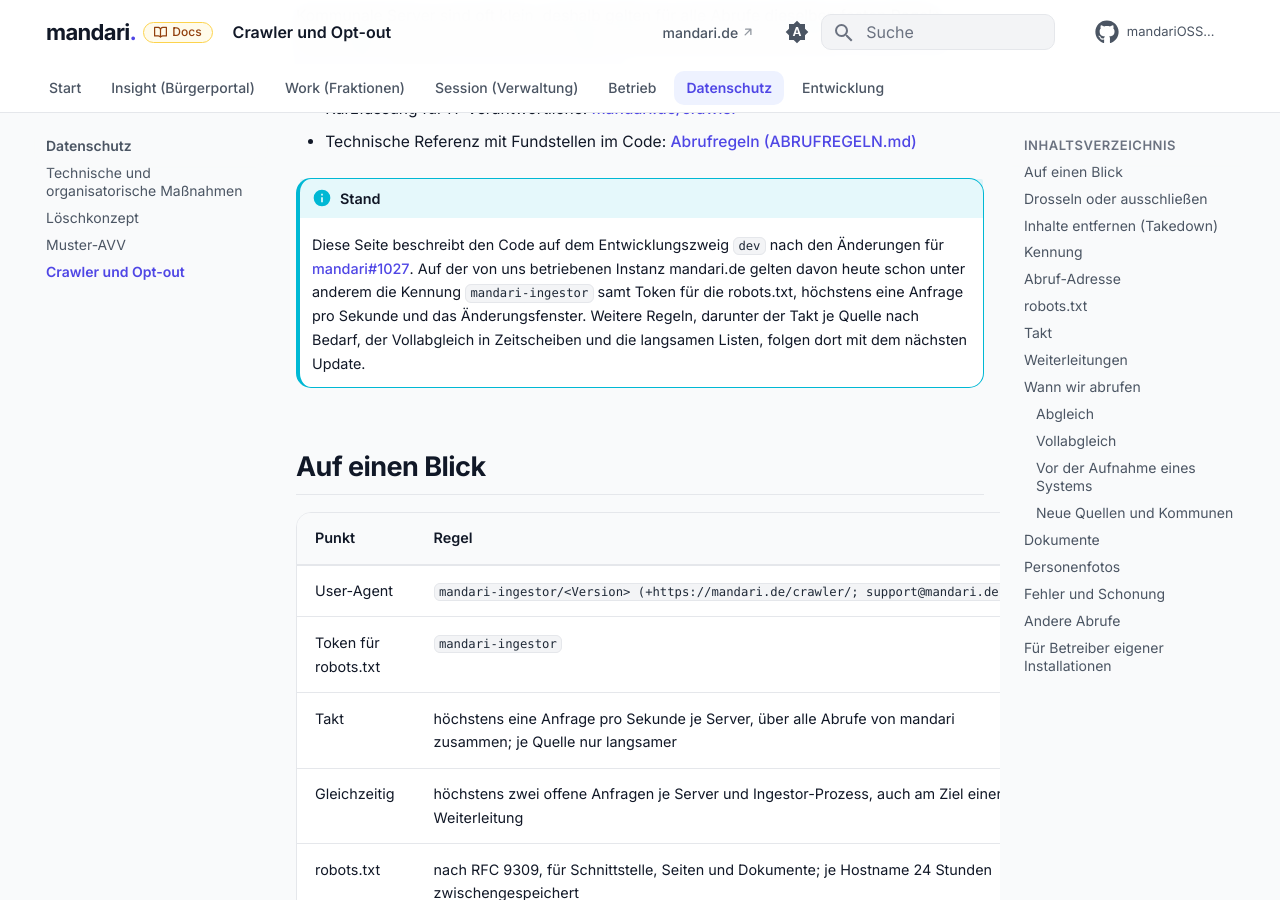
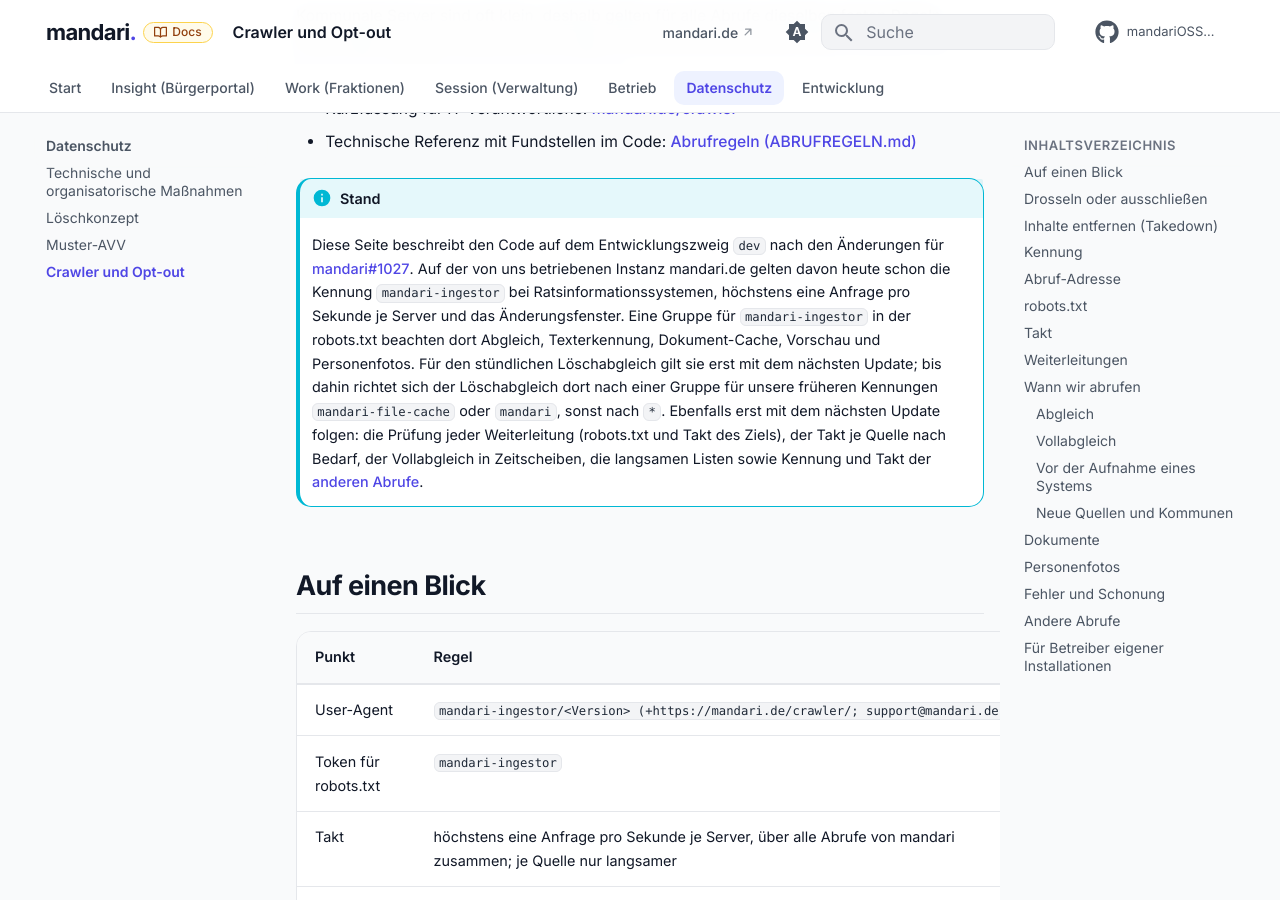
Before and after one commit to mandariOSS/docs, an MkDocs documentation site: the page built from docs/datenschutz/crawler.md, in a window 1280 px wide and 900 px high, scrolled down 303 px. Built offline with MkDocs 1.6.1 and Material for MkDocs 9.7.7, drawn with Linux system fonts in a browser that asks for light colours; comment, search, counter and statistics services are not loaded; some of the changed text lies outside the part shown.

Commit message:
Crawler: Stand auf mandari.de genau (Löschabgleich beachtet mandari-ingestor erst mit dem nächsten Update), Abschalten gilt für Abrufe beim Ratsinformationssystem (mandari#1027)

```diff
--- a/docs/datenschutz/crawler.md
+++ b/docs/datenschutz/crawler.md
@@ -11,7 +11,7 @@
 - Technische Referenz mit Fundstellen im Code: [Abrufregeln (ABRUFREGELN.md)](https://github.com/mandariOSS/mandari/blob/dev/docs/ABRUFREGELN.md)
 
 !!! info "Stand"
-    Diese Seite beschreibt den Code auf dem Entwicklungszweig `dev` nach den Änderungen für [mandari#1027](https://github.com/mandariOSS/mandari/issues/1027). Auf der von uns betriebenen Instanz mandari.de gelten davon heute schon unter anderem die Kennung `mandari-ingestor` samt Token für die robots.txt, höchstens eine Anfrage pro Sekunde und das Änderungsfenster. Weitere Regeln, darunter der Takt je Quelle nach Bedarf, der Vollabgleich in Zeitscheiben und die langsamen Listen, folgen dort mit dem nächsten Update.
+    Diese Seite beschreibt den Code auf dem Entwicklungszweig `dev` nach den Änderungen für [mandari#1027](https://github.com/mandariOSS/mandari/issues/1027). Auf der von uns betriebenen Instanz mandari.de gelten davon heute schon die Kennung `mandari-ingestor` bei Ratsinformationssystemen, höchstens eine Anfrage pro Sekunde je Server und das Änderungsfenster. Eine Gruppe für `mandari-ingestor` in der robots.txt beachten dort Abgleich, Texterkennung, Dokument-Cache, Vorschau und Personenfotos. Für den stündlichen Löschabgleich gilt sie erst mit dem nächsten Update; bis dahin richtet sich der Löschabgleich dort nach einer Gruppe für unsere früheren Kennungen `mandari-file-cache` oder `mandari`, sonst nach `*`. Ebenfalls erst mit dem nächsten Update folgen: die Prüfung jeder Weiterleitung (robots.txt und Takt des Ziels), der Takt je Quelle nach Bedarf, der Vollabgleich in Zeitscheiben, die langsamen Listen sowie Kennung und Takt der [anderen Abrufe](#andere-abrufe).
 
 ## Auf einen Blick
 
@@ -35,7 +35,7 @@
 
 Kommunen, die den Abruf drosseln oder ausschließen möchten, haben zwei Wege:
 
-1. **robots.txt:** Eine Gruppe für `mandari-ingestor` wirkt spätestens nach 24 Stunden, ohne dass wir etwas tun müssen, ganz oder nur für Dokumente (siehe [Beispiele](#robotstxt)).
+1. **robots.txt:** Eine Gruppe für `mandari-ingestor` wirkt spätestens nach 24 Stunden, ohne dass wir etwas tun müssen, ganz oder nur für Dokumente (siehe [Beispiele](#robotstxt)). Auf mandari.de beachtet der stündliche Löschabgleich eine solche Gruppe erst mit dem nächsten Update (siehe Hinweis „Stand“ oben). Schreiben Sie uns bis dahin bitte zusätzlich; dann schalten wir den Dateiabruf für Ihre Quelle ab.
 2. **Kontakt:** Schreiben Sie an [support@mandari.de](mailto:support@mandari.de). Wir können für Ihre Quelle den Abstand je Anfrage erhöhen (bis 30 Sekunden), seltener abgleichen, den Vollabgleich in ein Zeitfenster legen, ihn seltener oder nur in Zeitscheiben ausführen, den Dateiabruf abschalten oder Ihr System gar nicht mehr abrufen. Ein Zeitfenster gilt nur für den Vollabgleich; Änderungsabgleich und Dokumentabrufe laufen weiter im Takt. Liegen mehrere Quellen auf Ihrem Server, stellen wir das bei allen ein.
 
 ## Inhalte entfernen (Takedown)
@@ -176,7 +176,7 @@
 - **Dokument-Cache:** stündlich höchstens 400 Dateien, je Quelle höchstens 200, bis 80 MB je Datei. Nach Zeitüberschreitung, Verbindungsfehler, leerer Antwort, 429, 5xx oder nicht erreichbarer robots.txt versuchen wir es nach 15 Minuten, 1, 6, 24 und 72 Stunden erneut. Danach und bei anderen Fehlern, auch HTTP 403, versuchen wir es alle sieben Tage wieder, ohne Obergrenze. Die Versuche enden, wenn die robots.txt die Datei sperrt oder die Quelle statt der Datei eine HTML-Seite liefert (siehe unten), wenn die Datei größer als 80 MB ist, wenn sie mit HTTP 404 oder 410 nicht mehr vorhanden ist (dann übernimmt der Löschabgleich) oder wenn wir Ihre Quelle oder den Dateiabruf dafür abschalten. HTTP 404 oder 410 gilt in den ersten sieben Tagen nach unserer Erfassung als vorläufig, weil Quellen das Objekt oft vor der Datei veröffentlichen.
 - **Vorschau:** Öffnet jemand bei uns ein Dokument, das wir nicht abgelegt haben, laden wir es bei der Quelle, mit den Grenzen unter [Takt](#takt). Bei Kommunen, deren Dokumente wir ablegen, legen wir es dabei ab; bei den übrigen fragt jedes Öffnen bei der Quelle an.
 - **Löschabgleich:** stündlich. Dokumente, die die Quelle geändert hat, laden wir neu (höchstens 200 je Lauf). Dazu kommen Stichproben per `HEAD`, nur bei öffentlich gelisteten Kommunen und höchstens 30 je Kommune und Lauf. Dokumente, die mit 404 oder 410 verschwunden sind, prüfen wir bei öffentlich gelisteten Kommunen nach 1, 7 und 25 Tagen erneut; nach 30 Tagen fragen wir sie vor dem Löschen noch einmal per `GET` an. Fehlen sie weiter, löschen wir Kopie und Text, sonst heben wir die Sperre auf. Nach HTTP 429 oder 503 oder nach fünf Fehlern in Folge fragt der Lauf diesen Server nicht weiter an. Melden in einem Lauf mehr als 10 Dokumente einer Quelle neu 404 oder 410, lässt er die Quelle für diesen Lauf ruhen. Was Sie löschen, verschwindet so auch bei uns.
-- **Abgeschaltete Quelle:** Vorschau und Löschabgleich richten sich nicht danach, ob die Quelle aktiv ist, sondern nur nach dem Dateiabruf und der Schonung. Sollen gar keine Abrufe mehr stattfinden, schalten wir deshalb zusätzlich den Dateiabruf ab. Eine Sperre per robots.txt wirkt ohnehin bei allen Abrufen.
+- **Abgeschaltete Quelle:** Vorschau und Löschabgleich richten sich nicht danach, ob die Quelle aktiv ist, sondern nur nach dem Dateiabruf und der Schonung. Sollen bei Ihrem Ratsinformationssystem gar keine Abrufe mehr stattfinden, schalten wir deshalb zusätzlich den Dateiabruf ab. Eine Sperre per robots.txt wirkt ohnehin bei allen Abrufen bei Ratsinformationssystemen. Den Abruf Ihres Geoportals und eine Live-Übertragung schalten wir auf Wunsch getrennt ab (siehe [Andere Abrufe](#andere-abrufe)).
 - **Gesperrt per robots.txt oder Bot-Schutz** (eine HTML-Seite statt der Datei): Diese Datei laden wir erst nach einer Freigabe wieder. Zugangsprüfungen umgehen wir nicht.
 
 ## Personenfotos
@@ -218,6 +218,6 @@
 - Setzen Sie `INGESTOR_USER_AGENT` (älterer Name: `SCRAPER_USER_AGENT`) auf eine Kennung mit Ihrer Kontaktadresse, etwa `mandari-ingestor/0.1.0 (+https://ris.example.de/abruf/; it@example.de)`. Die Variable gehört in die Umgebung des Ingestors und auch in die Umgebung der Anwendung: Die Sync-Aktionen an einer Quelle im Admin gehen an den Ingestor, solange er läuft; ohne ihn, für abgeschaltete Quellen und wenn die Anforderung ihn nicht erreicht, laufen sie im Worker der Anwendung. Ein Eintrag nur in der `.env` wirkt unter Docker Compose nicht. Regeln der robots.txt für `mandari-ingestor` gelten weiter, weil mandari dieses Token immer zusätzlich prüft.
 - Die Abrufe der Anwendung (Dokument-Cache, Vorschau, Löschabgleich, Personenfotos, Quellenanlage, Live-Übertragung und Geodienste) melden sich mit der festen Kennung `mandari-ingestor (+https://mandari.de/crawler/; support@mandari.de)`. Abweichend lässt sie sich nur je Quelle über `sync_config["download_headers"]` setzen (nicht für Quellenanlage, Live-Übertragung und Geodienste).
 - Den gemeinsamen Takt über alle Prozesse gibt es nur mit Redis, das Ingestor und Anwendung beide erreichen. `INGESTOR_REQUEST_INTERVAL` und `RIS_REQUEST_INTERVAL` (Standard je `1.0`) legen den Abstand je Server fest; `0` schaltet die Drossel ab und ist nur für Tests und Notfälle gedacht. Den Takt der [anderen Abrufe](#andere-abrufe) legt der Code je Dienst fest; eine Umgebungsvariable dafür gibt es nicht.
-- Eine Quelle abzuschalten (`is_active = false`) stoppt nicht alle Abrufe: Vorschau, Löschabgleich und ein getrennt betriebener Worker für die Texterkennung richten sich nicht danach, ob die Quelle aktiv ist. Sollen nach einem Opt-out gar keine Abrufe mehr stattfinden, schalten Sie zusätzlich den Dateiabruf ab (`sync_config["file_downloads"] = false`).
+- Eine Quelle abzuschalten (`is_active = false`) stoppt nicht alle Abrufe: Vorschau, Löschabgleich und ein getrennt betriebener Worker für die Texterkennung richten sich nicht danach, ob die Quelle aktiv ist. Sollen nach einem Opt-out gar keine Abrufe beim Ratsinformationssystem mehr stattfinden, schalten Sie zusätzlich den Dateiabruf ab (`sync_config["file_downloads"] = false`). Den Abruf der Umringe vom Geoportal (`PlanBoundarySource.is_active`) und eine Live-Übertragung (`BroadcastSource.active`) schalten Sie getrennt ab.
 
 Alle Einstellungen je Quelle und per Umgebungsvariable stehen in den [Abrufregeln](https://github.com/mandariOSS/mandari/blob/dev/docs/ABRUFREGELN.md). Wie Sie Quellen anbinden und Takt und Vollabgleich je Quelle einstellen, steht unter [Quellen anbinden](../betrieb/quellen-anbinden.md#takt-und-vollabgleich-je-quelle), weitere Variablen in der [Konfigurationsreferenz](../betrieb/konfiguration.md#ingestor).
```
